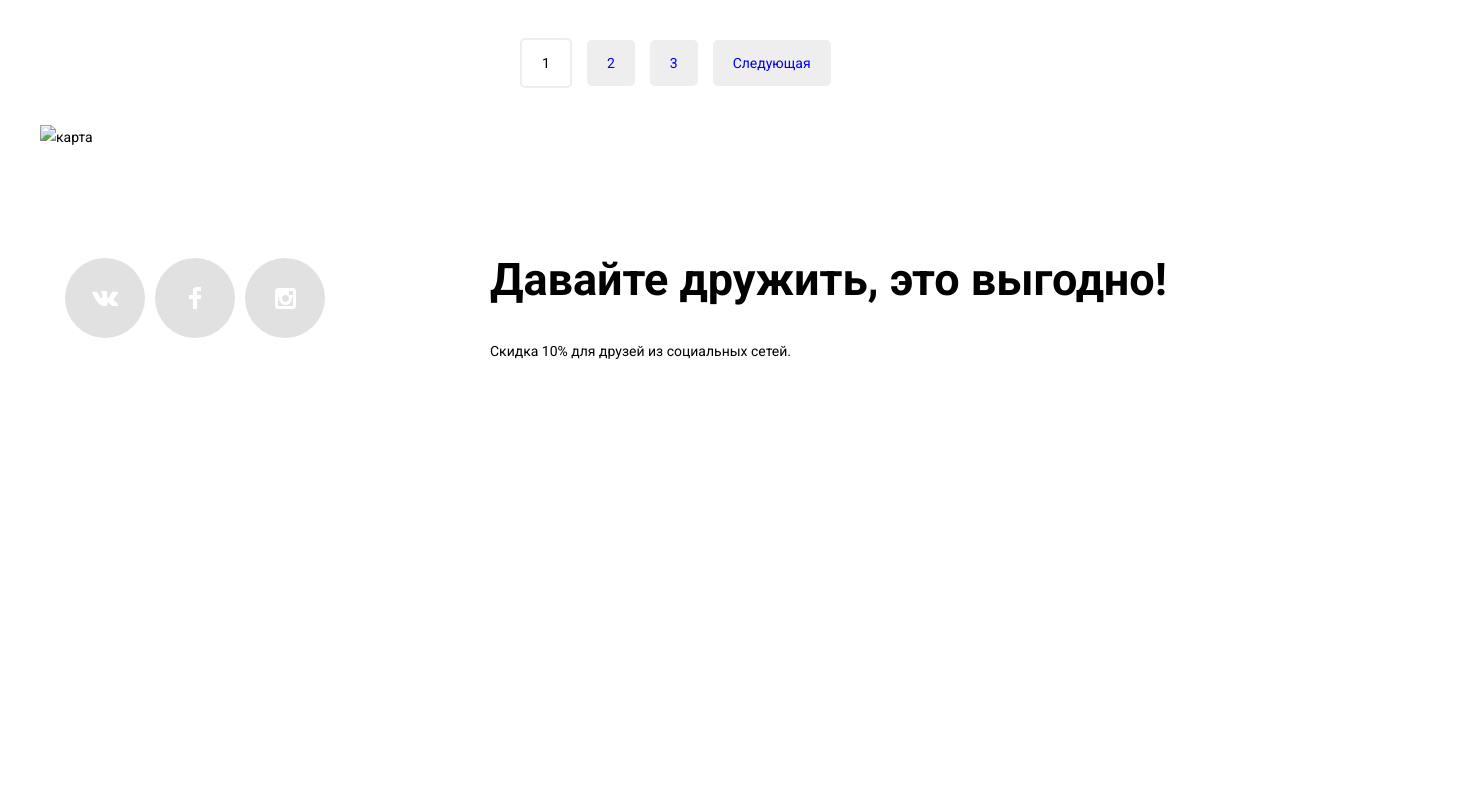
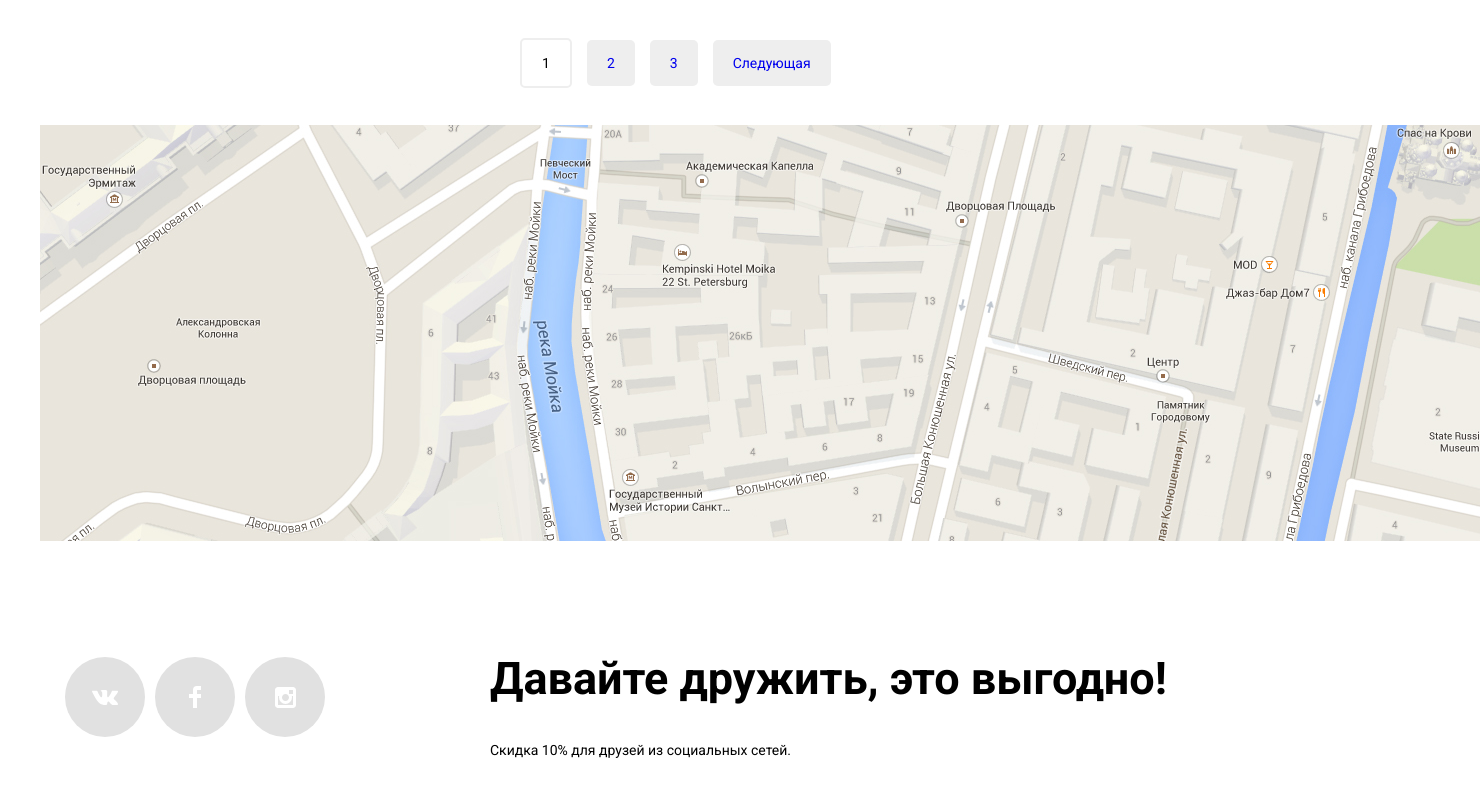
Before and after one commit to mike1rain/861623-nerds, a plain HTML site: page catalog.html in a window 1280 px wide. Shown: the part 2364-3160 px from the top of the page, 1480 px wide, since content can reach past the window. Before the commit the page ends 2821 px from the top, so only its background shows below. Drawn offline with Linux system fonts and the light colour scheme; files that its build step writes are made by us from their sources.

Commit message:
Задал размеры всем картинкам, добавил карту

```diff
--- a/catalog.html
+++ b/catalog.html
@@ -220,7 +220,7 @@
         <!--Карта-->
         <section>
             <h2 class="visually-hidden">Как до нас добраться?</h2>
-            <a><img src="img/map" alt="карта"></a>
+            <a><img src="/img/map.jpg" width="1440px" height="416px" alt="карта"></a>
             <h2 class="visually-hidden">NЁRDS DESIGN STUDIO</h2>
             <address class="visually-hidden">191186, Санкт-Петербург,
                 ул. Б. Конюшенная, д. 19/8<br>
```
Also changed, not shown: index.html (+1 -1 lines), img/map.png (added). Lines whose indentation alone changed are shown as unchanged.
